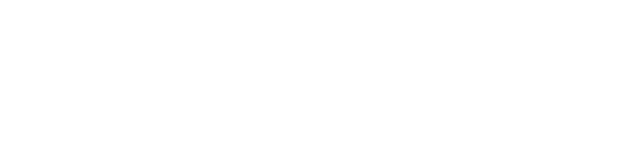
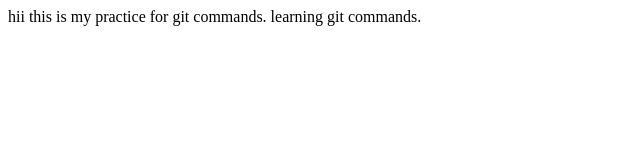
Before and after one commit to rahul-cs7/demo, a plain HTML site: page index.html in a window 1280 px wide. Shown: the whole page, without its empty margins (0-640 px from the left). Drawn offline with Linux system fonts and the light colour scheme.

Commit message:
first commit

```diff
--- a/index.html
+++ b/index.html
@@ -5,5 +5,8 @@
     <meta name="viewport" content="width=device-width, initial-scale=1.0" />
     <title>Document</title>
   </head>
-  <body></body>
+  <body>
+    hii this is my practice for git commands.
+    learning git commands.
+  </body>
 </html>
```
